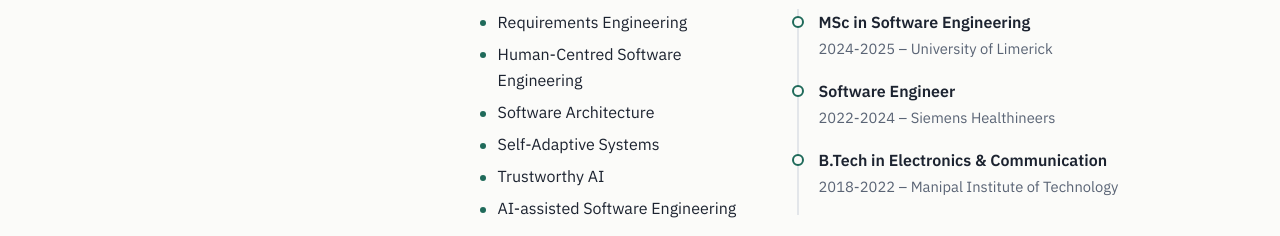
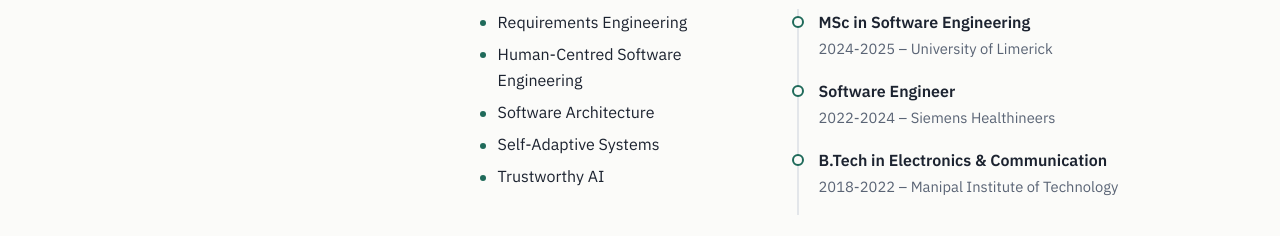
Before and after one commit to Aniruddh-Mallya/Aniruddh-Mallya.github.io, a plain HTML site: page index.html in a window 1280 px wide. Shown: the part 564-800 px from the top of the page. Drawn offline with Linux system fonts and the light colour scheme.

Commit message:
Add files via upload

```diff
--- a/index.html
+++ b/index.html
@@ -201,7 +201,6 @@
             <li>Software Architecture</li>
             <li>Self-Adaptive Systems</li>
             <li>Trustworthy AI</li>
-            <li>AI-assisted Software Engineering</li>
           </ul>
         </div>
         <div>
```
